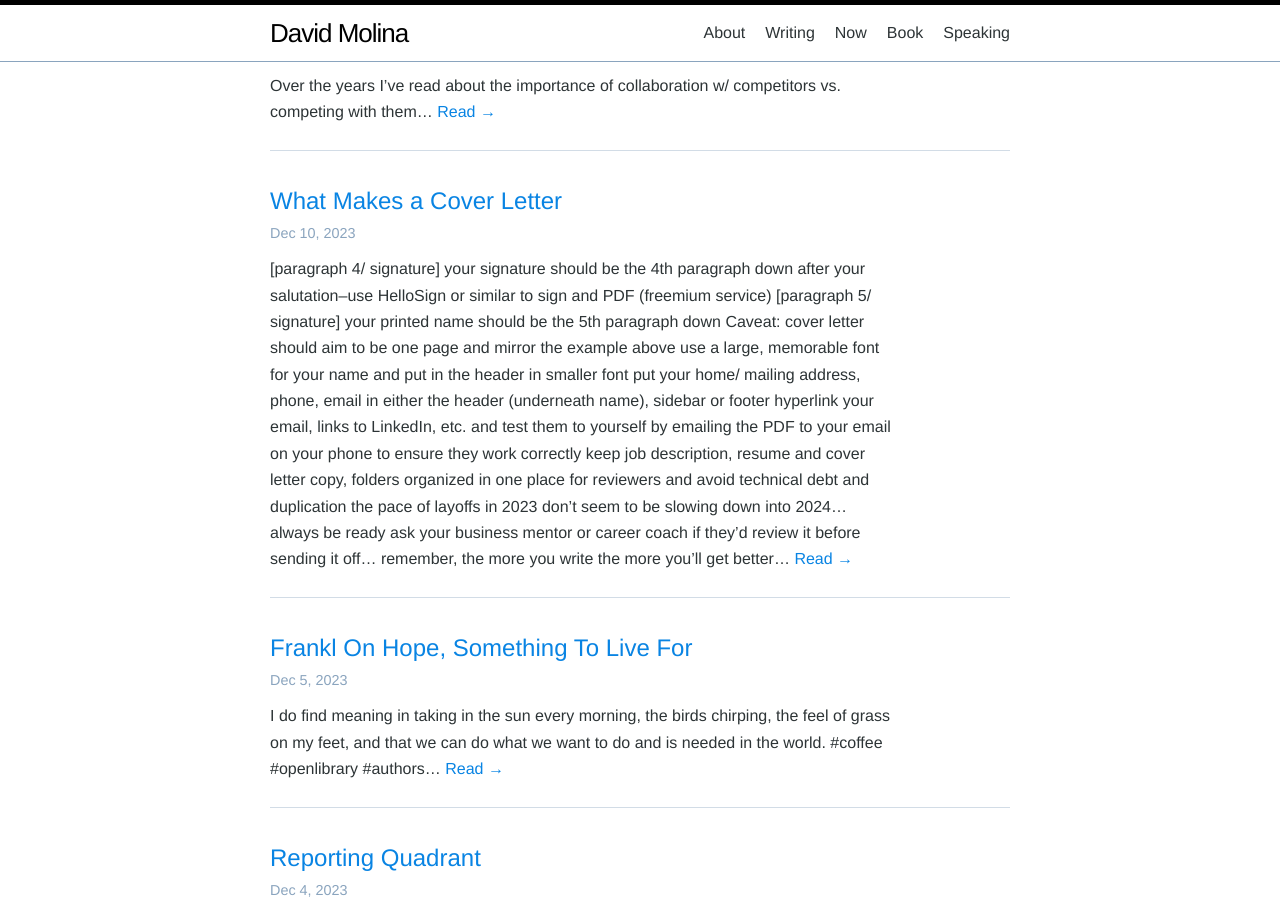
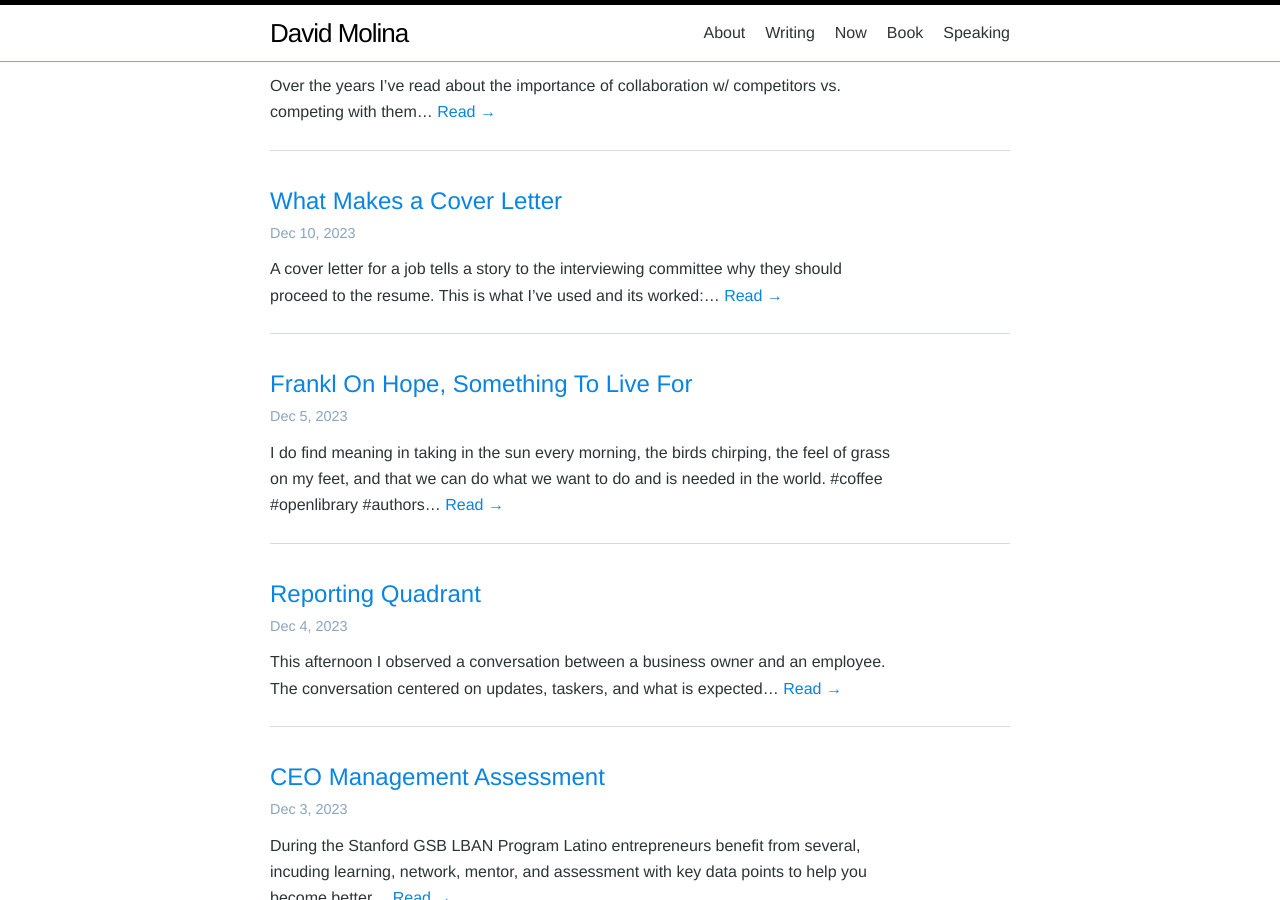
Before and after one commit to davidmolina/davidmolina.github.io, a Jekyll site: the page built from archive.md, in a window 1280 px wide and 900 px high, scrolled down 1466 px. Built offline with Jekyll 4.4.1, drawn with Linux system fonts in a browser that asks for light colours.

Commit message:
[blog] fix caption issue

```diff
--- a/_posts/2023-12-10-what-makes-a-cover-letter.md
+++ b/_posts/2023-12-10-what-makes-a-cover-letter.md
@@ -1,7 +1,8 @@
 ---
 layout: post
 title:  "What Makes a Cover Letter"
-subtitle: "A cover letter for a job tells a story to the interviewing committee why they should proceed to the resume."
+subtitle: "A cover letter for a job tells a story to the interviewing committee why they should proceed to the resume. This is what I’ve used and its worked:"
+description: "A cover letter for a job tells a story to the interviewing committee why they should proceed to the resume. This is what I’ve used and its worked:"
 date: 2023-12-10 11:12:43 -0800
 author: "David Molina"
 categories: jekyll update
```
Also changed, not shown: index.html (+4 -3 lines).
